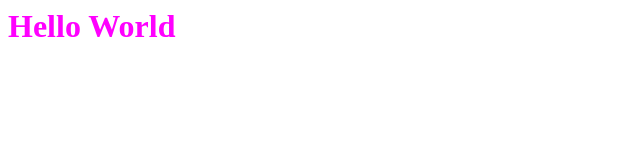
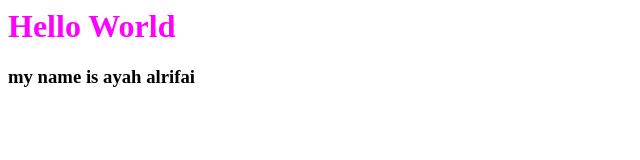
Before and after one commit to AyahAlrifai/dICE, a plain HTML site: page first.html in a window 1280 px wide. Shown: the whole page, without its empty margins (0-640 px from the left). Drawn offline with Linux system fonts and the light colour scheme.

Commit message:
print my name

```diff
--- a/first.html
+++ b/first.html
@@ -4,5 +4,6 @@
 </head>
 <body>
 <h1 style="color:#FF00FF">Hello World</h1>
+<h3>my name is ayah alrifai</h3>
 </body>
 </htm>
```
